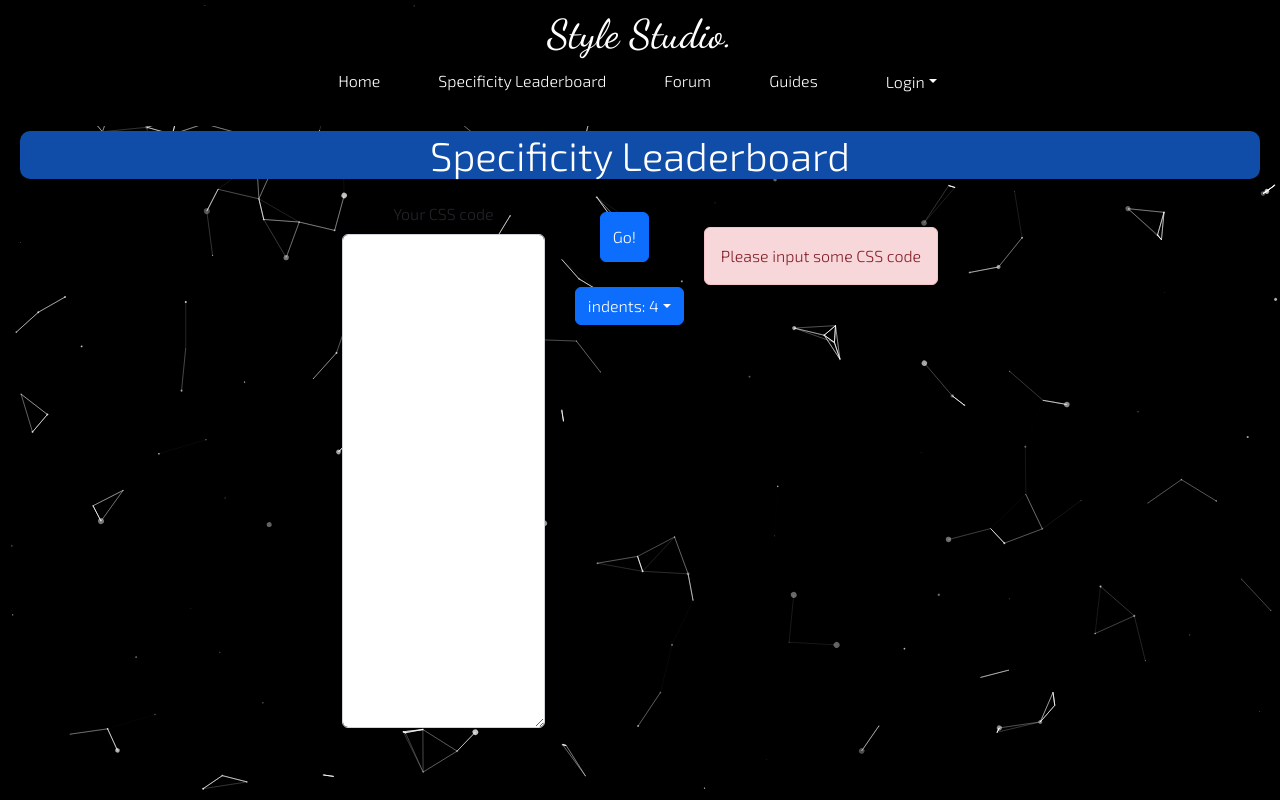
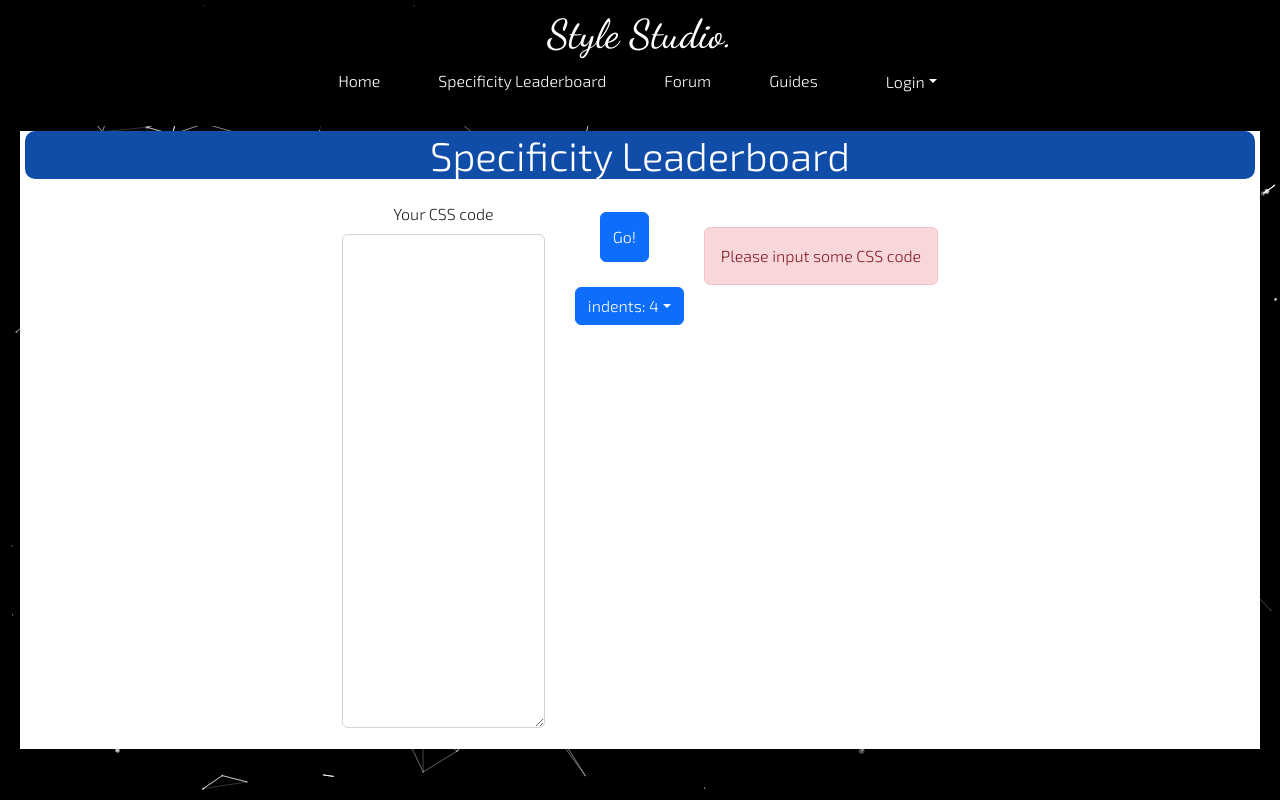
Before and after one commit to mdapim/CSSWebsiteFrontEnd, a React (Create React App) app in the folder stylestudio/: page /leaderboard in a window 1280 px wide. Both pictures are taken after a click on the button "Go!". Built offline with nearby package versions, Linux system fonts and the light colour scheme; no server answers.

Commit message:
added leaderboard need to do tooltip

```diff
--- a/stylestudio/src/pages/Specificity/Specificity.css
+++ b/stylestudio/src/pages/Specificity/Specificity.css
@@ -1,32 +1,40 @@
-
-
 .main {
-    display:flex;
-    width:100%;
-    justify-content: center;
+  display: flex;
+  width: 100%;
+  justify-content: center;
 }
 .go-button {
-    height:50px;
-    align-self:center;
-    margin:20px;
+  height: 50px;
+  align-self: center;
+  margin: 20px;
 }
 .main-right {
-    margin-top:35px;
+  margin-top: 35px;
 }
 .leaderboard {
-    display:flex;
-    flex-direction:column;
-    margin-top:35px;
+  display: flex;
+  flex-direction: column;
+  margin-top: 35px;
 }
 .scoring {
-    margin-top:35px;
+  margin-top: 35px;
 }
 .rank-card {
-    border:1px solid grey;
-    background-color:beige;
-    text-align:left;
-    padding-right:10px;
+  border: 1px solid grey;
+  background-color: beige;
+  text-align: left;
+  padding-right: 10px;
 }
 .title {
-    color:white;
+  color: white;
 }
+
+.spec-background {
+  background-color: white;
+}
+
+.spec-leaderboard {
+  border: 4px solid black;
+  align-self: flex-start;
+  justify-content: flex-start;
+}
--- a/stylestudio/src/pages/Specificity/Specificity.js
+++ b/stylestudio/src/pages/Specificity/Specificity.js
@@ -1,81 +1,119 @@
-import Button from 'react-bootstrap/Button';
-import Form from 'react-bootstrap/Form';
-import Alert from 'react-bootstrap/Alert';
-import Dropdown from 'react-bootstrap/Dropdown';
-import DropdownButton from 'react-bootstrap/DropdownButton';
-import {useState,useEffect} from 'react'
-import './Specificity.css'
-import { specificityCalculator } from '../../Utilities/SpecificityCalculator';
+import Button from "react-bootstrap/Button";
+import Form from "react-bootstrap/Form";
+import Alert from "react-bootstrap/Alert";
+import Dropdown from "react-bootstrap/Dropdown";
+import DropdownButton from "react-bootstrap/DropdownButton";
+import { useState, useEffect } from "react";
+import "./Specificity.css";
+import { specificityCalculator } from "../../Utilities/SpecificityCalculator";
+import "./components/Table/Table";
+import { CustomisedTable } from "./components/Table/Table";
+import "../Styling.css";
 export function Specificity() {
-    const [cssInput,setCSSInput] = useState('')
-    const [cssSpec,setCSSSpec] = useState([])
-    const [invalidInput,setInvalidInput] = useState(false)
-    const [indents,setIndents] = useState(4)
-    const ranking = {1:'st',2:'nd',3:'rd',4:'th'}
-    const handleIndentChange=(e)=>{
-        setIndents(e)
+  const [cssInput, setCSSInput] = useState("");
+  const [cssSpec, setCSSSpec] = useState([]);
+  const [invalidInput, setInvalidInput] = useState(false);
+  const [indents, setIndents] = useState(4);
+  const ranking = { 1: "st", 2: "nd", 3: "rd", 4: "th" };
+  const handleIndentChange = (e) => {
+    setIndents(e);
+  };
+  const handleCSSChange = (e) => {
+    setCSSInput(e.target.value);
+  };
+  const handleButtonPress = () => {
+    if (cssInput !== "") {
+      setInvalidInput(false);
+      setCSSSpec(specificityCalculator(cssInput, indents));
+    } else {
+      setCSSSpec("");
+      setInvalidInput(true);
     }
-    const handleCSSChange = (e) => {
-        setCSSInput(e.target.value)
-    }
-    const handleButtonPress=()=> {
-        if (cssInput!=='') {
-            setInvalidInput(false)
-            setCSSSpec(specificityCalculator(cssInput,indents))
+  };
+  const generateLeaderboard = (cssSpec, type) => {
+    let rankAppend = "";
+    if (!invalidInput) {
+      const leaderboard = cssSpec.map((el, i) => {
+        if (i <= 2) {
+          rankAppend = ranking[i + 1];
         } else {
-            setCSSSpec('')
-            setInvalidInput(true)
-        }
-    }
-    const generateLeaderboard = (cssSpec,type)=> {
-        let rankAppend = ''
-        if (!invalidInput) {
-        const leaderboard = cssSpec.map((el,i)=> {
-            if (i<=2) {
-                rankAppend = ranking[i+1]
-            } else {
-                rankAppend = ranking[4]
+          rankAppend = ranking[4];
         }
         return (
-                <div className='rank-card'>
+          <div className="rank-card">
             <span>
-                    {type==='leaderboard'? i+1 + rankAppend+' :'+el :el}
+              {type === "leaderboard" ? i + 1 + rankAppend + " :" + el : el}
             </span>
-
-                </div>)
-        })
-        return leaderboard
+          </div>
+        );
+      });
+      return leaderboard;
     }
-    }
-    useEffect(()=> {
-        generateLeaderboard(cssSpec)
-    },[cssSpec])
+  };
+  useEffect(() => {
+    generateLeaderboard(cssSpec);
+  }, [cssSpec]);
   return (
     <>
-        <h1 className='title'>Specificity Leaderboard</h1>
-        <div className='main'>
+      <div className="spec-background">
+        <h1 className="title">Specificity Leaderboard</h1>
+        <div className="main">
           <Form>
-            <Form.Group className='mb-3 css-area'>
+            <Form.Group className="mb-3 css-area">
               <Form.Label>Your CSS code</Form.Label>
-                <Form.Control as='textarea' onChange={e=>handleCSSChange(e)} rows={20}></Form.Control>
+              <Form.Control
+                as="textarea"
+                onChange={(e) => handleCSSChange(e)}
+                rows={20}
+              ></Form.Control>
             </Form.Group>
           </Form>
           <div>
-        <Button variant='primary' className='go-button' onClick={handleButtonPress}>Go!</Button>
-        <DropdownButton title={'indents: '+indents}>
-            <Dropdown.Item title='2' onClick={()=>handleIndentChange(2)}>2</Dropdown.Item>
-            <Dropdown.Item title='3' onClick={()=>handleIndentChange(3)}>3</Dropdown.Item>
-            <Dropdown.Item title='4' onClick={()=>handleIndentChange(4)}>4</Dropdown.Item>
+            <Button
+              variant="primary"
+              className="go-button"
+              onClick={handleButtonPress}
+            >
+              Go!
+            </Button>
+            <DropdownButton title={"indents: " + indents}>
+              <Dropdown.Item title="2" onClick={() => handleIndentChange(2)}>
+                2
+              </Dropdown.Item>
+              <Dropdown.Item title="3" onClick={() => handleIndentChange(3)}>
+                3
+              </Dropdown.Item>
+              <Dropdown.Item title="4" onClick={() => handleIndentChange(4)}>
+                4
+              </Dropdown.Item>
             </DropdownButton>
           </div>
-        <div className='leaderboard'>
-            {cssSpec.length===0?'':generateLeaderboard(cssSpec[0],'leaderboard')}
-            {invalidInput? <Alert variant='danger'>Please input some CSS code</Alert>:''}
+          {/* <p>{cssSpec[1][0]}</p> */}
+          <div className="leaderboard">
+            {cssSpec.length === 0
+              ? ""
+              : generateLeaderboard(cssSpec[0], "leaderboard")}
+            {invalidInput ? (
+              <Alert variant="danger">Please input some CSS code</Alert>
+            ) : (
+              ""
+            )}
           </div>
-        <div className='scoring'>
-            {cssSpec.length===0?'':generateLeaderboard(cssSpec[1],'score')}
+          <div className="scoring">
+            {cssSpec.length === 0 ? (
+              ""
+            ) : (
+              <div>
+                <CustomisedTable values={cssSpec} />
+              </div>
+            )}
+            {/* //: generateLeaderboard(cssSpec[1], "score")} */}
+            {/* <div>
+              <CustomisedTable values={cssSpec} />
+            </div> */}
+          </div>
         </div>
       </div>
     </>
-    )
+  );
 }
--- /dev/null
+++ b/stylestudio/src/pages/Specificity/components/Table/Table.jsx
@@ -0,0 +1,43 @@
+import OverlayTrigger from "react-bootstrap/OverlayTrigger";
+import Tooltip from "react-bootstrap/Tooltip";
+
+export const CustomisedTable = (props) => {
+  const { values } = props;
+
+  return (
+    <table class="table">
+      <thead>
+        <tr>
+          <th scope="col">#</th>
+          <th scope="col">Description</th>
+          <th scope="col">Value</th>
+        </tr>
+      </thead>
+      <tbody>
+        {values[0].map((item, index) => {
+          console.log(item);
+          return (
+            <OverlayTrigger
+              key={"item"}
+              placement={"item"}
+              overlay={
+                <Tooltip id={`tooltip-${"item"}`}>
+                  Tooltip on <strong>{"item"}</strong>.
+                </Tooltip>
+              }
+            >
+              <th scope="row">{index + 1}</th>
+              {/* <td>{values[0][index]}</td>
+                <td>{values[1][index]}</td> */}
+            </OverlayTrigger>
+          );
+        })}
+        {/* <tr>
+          <th scope="row">index</th>
+          <td>desc</td>
+          <td>value</td>
+        </tr> */}
+      </tbody>
+    </table>
+  );
+};
```
Also changed, not shown: stylestudio/src/pages/Specificity/components/Table/Table.css (added). Lines whose indentation alone changed are shown as unchanged.
